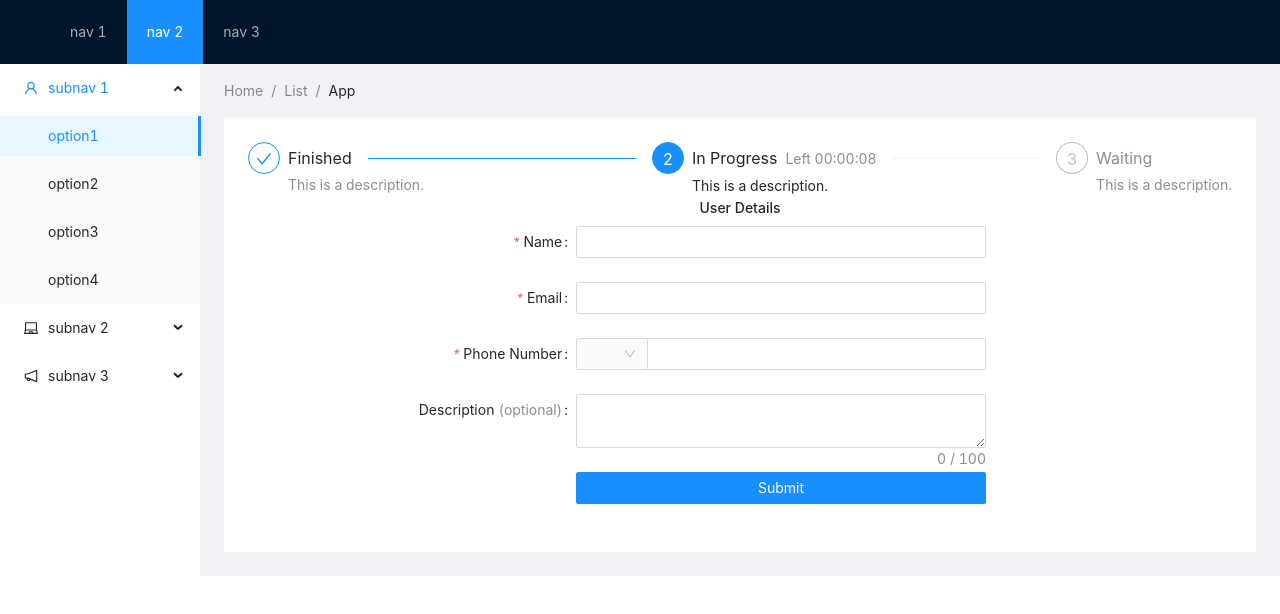
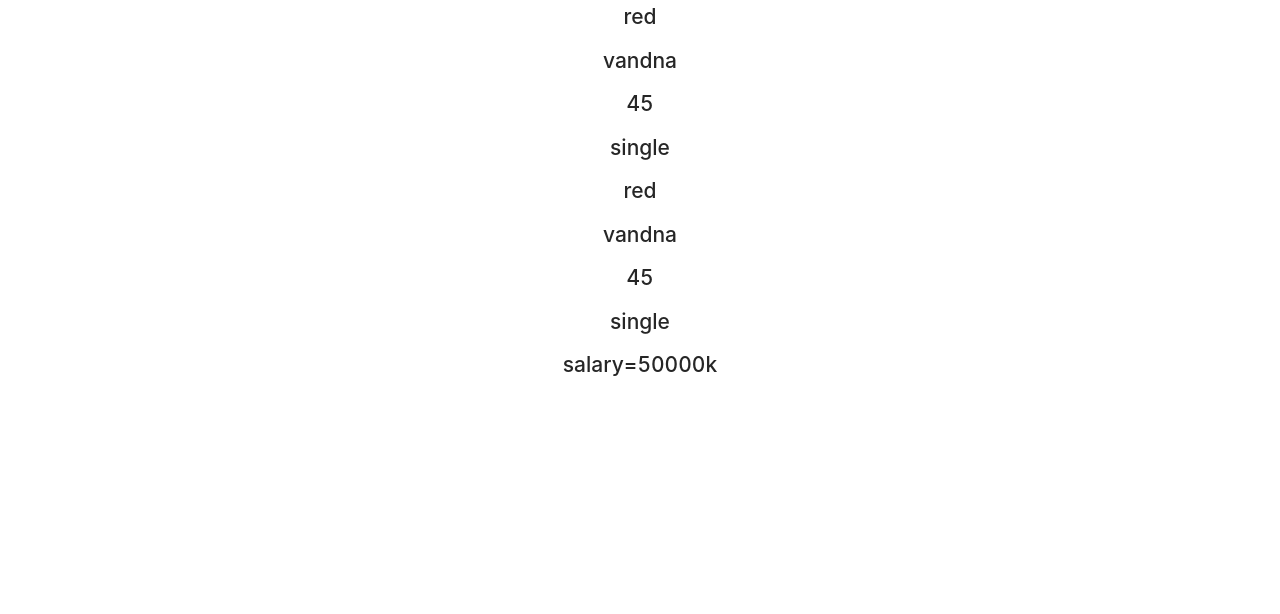
Before and after one commit to Vandna23/Ant-D, a React (Create React App) app: page / in a window 1280 px wide. Shown: the top 614 px of the page. Built offline with nearby package versions, Linux system fonts and the light colour scheme.

Commit message:
interfaces

```diff
--- a/src/App.css
+++ b/src/App.css
@@ -1,19 +1,14 @@
+@import "antd/dist/antd.css";
+
 .App {
   text-align: center;
 }
-#components-layout-demo-top-side-2 .logo {
-  float: left;
-  width: 120px;
-  height: 31px;
-  margin: 16px 24px 16px 0;
-  background: rgba(255, 255, 255, 0.3);
+.wrapper {
+  width: 100%;
+  height: 100vh;
 }
-
-.ant-row-rtl #components-layout-demo-top-side-2 .logo {
-  float: right;
-  margin: 16px 0 16px 24px;
+.header {
+  display: flex;
+  justify-content: space-between;
+  align-items: center;
 }
-
-.site-layout-background {
-  background: #fff;
-}
--- a/src/App.tsx
+++ b/src/App.tsx
@@ -1,12 +1,19 @@
 import "./App.css";
 import FormValidation from "./components/FormValidation";
 import LayoutDesign from "./components/LayoutDesign";
+import Website from "./components/Website";
+import InterfaceDemo from "./components/InterfaceDemo";
 
 function App() {
   return (
     <div className="App">
-      <LayoutDesign />
+      {/* <Website /> */}
+      {/* <LayoutDesign /> */}
       {/* <FormValidation /> */}
+      <InterfaceDemo name={"vandna"} color={"red"} age={45} status="single" />
+      <InterfaceDemo name={"vandna"} color={"red"} age={45} status="single">
+        salary=50000k
+      </InterfaceDemo>
     </div>
   );
 }
--- a/src/components/FormValidation.tsx
+++ b/src/components/FormValidation.tsx
@@ -1,23 +1,17 @@
 import React from "react";
-import "antd/dist/antd.css";
+
 import { Form, Input, Button, Select, Pagination } from "antd";
 import { EyeInvisibleOutlined } from "@ant-design/icons";
 const { Option } = Select;
 
+interface IValues {
+  values: string | number;
+}
 const layout = {
   labelCol: { span: 8 },
   wrapperCol: { span: 10 },
 };
-// const handleFormSubmit = () => {
-//   Form.validateFields()
-//     .then(({values}:any) => {
-//       // Submit values
-//       // submitValues(values);
-//     })
-//     .catch(({errorInfo}:any) => {});
-// };
 
-/* eslint-disable no-template-curly-in-string */
 const validateMessages = {
   required: "${label} is required!",
   types: {
@@ -29,8 +23,8 @@ const validateMessages = {
   },
 };
 
-const FormValidation: React.FC = () => {
-  const onFinish = (values: any) => {
+const FormValidation = () => {
+  const onFinish = ({ values }: IValues) => {
     console.log(values);
   };
   const prefixSelector = (
@@ -66,11 +60,9 @@ const FormValidation: React.FC = () => {
         rules={[
           {
             type: "email",
-            // message: "The input is not valid E-mail!",
           },
           {
             required: true,
-            // message: "Please input your E-mail!",
           },
         ]}
         hasFeedback
@@ -86,26 +78,18 @@ const FormValidation: React.FC = () => {
             pattern: new RegExp(
               "(^(([0-9]{3}) |[0-9]{3}-)[0-9]{3}-[0-9]{4}$)+"
             ),
-            message: "Phone number is not valid !",
           },
         ]}
       >
         <Input addonBefore={prefixSelector} style={{ width: "100%" }} />
       </Form.Item>
 
-      <Form.Item
-        name="introduction"
-        label="Description"
-        requiredMark="optional"
-        // rules={[{ required: true, message: "Please input your phone number!" }]}
-      >
+      <Form.Item name="Description" label="Description" requiredMark="optional">
         <Input.TextArea showCount maxLength={100} />
         {/* <EyeInvisibleOutlined /> */}
-        {/* <Input.TextArea /> */}
       </Form.Item>
 
       <Form.Item wrapperCol={{ ...layout.wrapperCol, offset: 8 }}>
-        {/* <Button type="primary" htmlType="submit" onSubmit={handleFormSubmit}> */}
         <Button type="primary" htmlType="submit" block>
           Submit
         </Button>
--- /dev/null
+++ b/src/components/InterfaceDemo.tsx
@@ -0,0 +1,26 @@
+import React from "react";
+
+interface SamplePropsOne {
+  name: string;
+  color: string;
+  age: number;
+  status: "single" | "coder" | "commited";
+  children?: string;
+  //   isActive: Boolean;
+  //   onClick: Function;
+}
+
+// type Props = SamplePropsOne | SamplePropsTwo;
+
+const InterfaceDemo = ({ color, name, age, status,children }: SamplePropsOne) => (
+  //   color ? <h1>{color}</h1> : <h1>{name}</h1>;
+  <div>
+    <h2>{color}</h2>
+    <h2>{name}</h2>
+    <h2>{age}</h2>
+    <h2>{status}</h2>
+    <h2>{children}</h2>
+  </div>
+);
+
+export default InterfaceDemo;
--- /dev/null
+++ b/src/components/Website.tsx
@@ -0,0 +1,63 @@
+import React from "react";
+import { Layout, Menu } from "antd";
+import Title from "antd/lib/typography/Title";
+import { Avatar } from "antd";
+import { UserOutlined } from "@ant-design/icons";
+import {
+  MailOutlined,
+  AppstoreOutlined,
+  SettingOutlined,
+} from "@ant-design/icons";
+
+const { Header, Footer, Sider, Content } = Layout;
+
+const Website = () => {
+  return (
+    <div>
+      <Layout className="wrapper">
+        <Header className="header">
+          <Title style={{ color: "white", textAlign: "left" }} level={3}>
+            Wits Lab
+          </Title>
+          <Avatar icon={<UserOutlined />} />
+        </Header>
+
+        <Layout>
+          <Sider style={{ background: "red" }}>
+            {" "}
+            <Menu mode="vertical" defaultSelectedKeys={["mail"]}>
+              <Menu.SubMenu
+                key="SubMenu"
+                title="Setting"
+                icon={<SettingOutlined />}
+              >
+                <Menu.Item key="two" icon={<AppstoreOutlined />}>
+                  Navigation Two
+                </Menu.Item>
+                <Menu.Item key="three" icon={<AppstoreOutlined />}>
+                  Navigation Three
+                </Menu.Item>
+                <Menu.ItemGroup title="Item Group">
+                  <Menu.Item key="four" icon={<AppstoreOutlined />}>
+                    Navigation Four
+                  </Menu.Item>
+                  <Menu.Item key="five" icon={<AppstoreOutlined />}>
+                    Navigation Five
+                  </Menu.Item>
+                </Menu.ItemGroup>
+              </Menu.SubMenu>
+            </Menu>
+          </Sider>
+          <Layout>
+            <Content>Content</Content>
+            <Footer style={{ background: "green", color: "white" }}>
+              Footer
+            </Footer>
+          </Layout>
+        </Layout>
+      </Layout>
+    </div>
+  );
+};
+
+export default Website;
```
